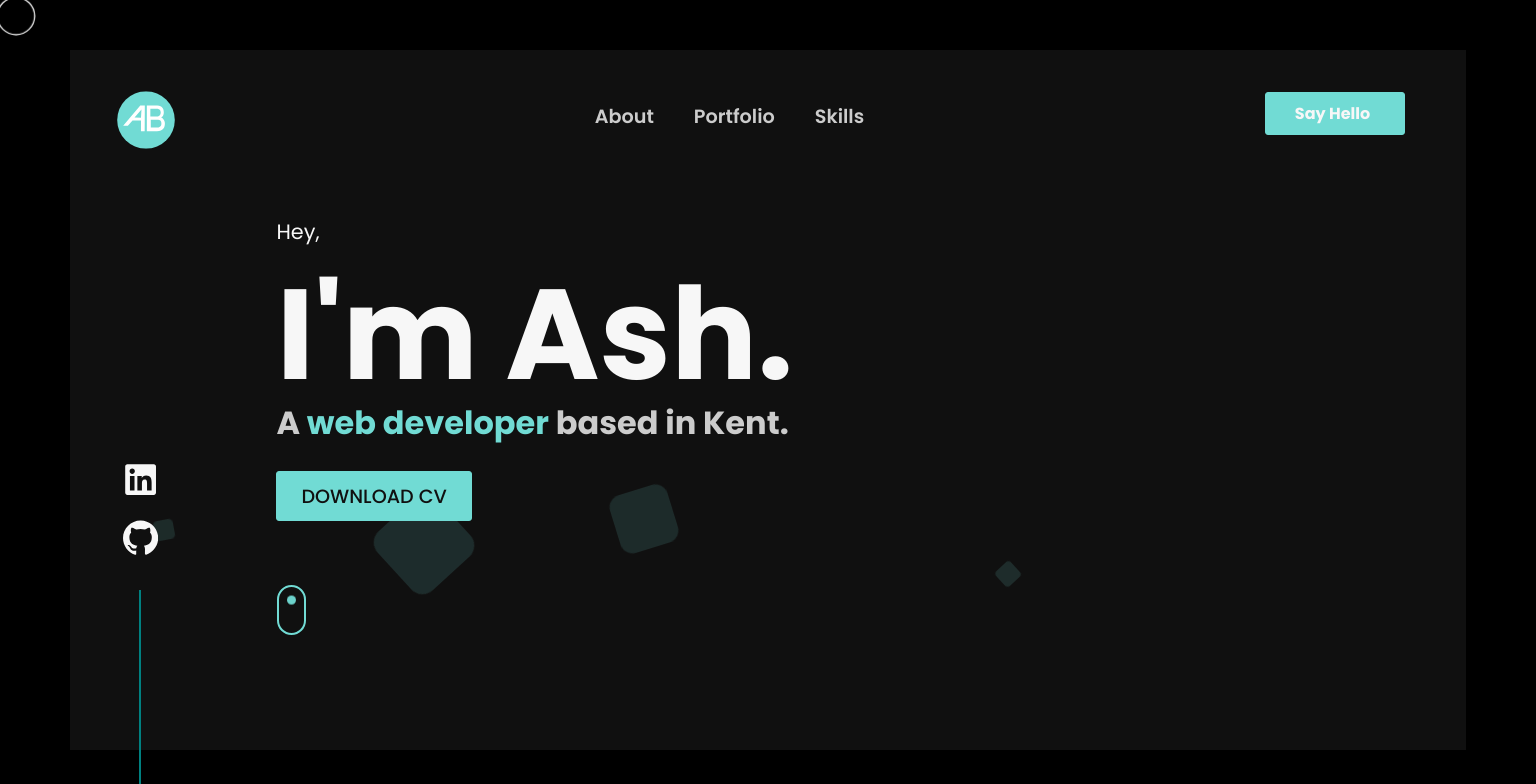
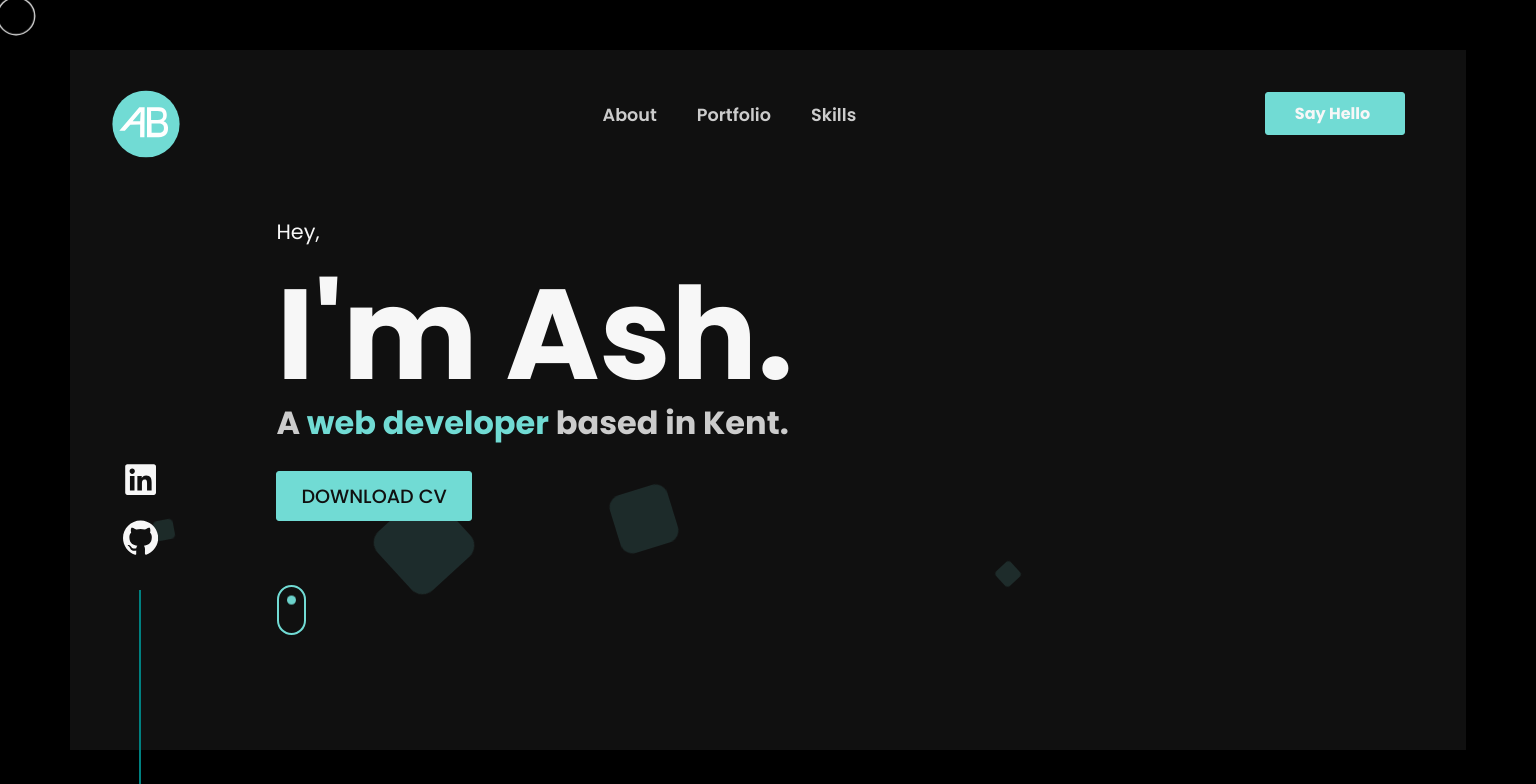
Before and after one commit to HighRoller94/portfoliov1, a Next.js app: page / in a window 1536 px wide. Shown: the top 784 px of the page. Built offline with nearby package versions, Linux system fonts and the light colour scheme; a web font is replaced by a local one.

Commit message:
updated nav

```diff
--- a/styles/components/NavOverlay.module.scss
+++ b/styles/components/NavOverlay.module.scss
@@ -102,9 +102,9 @@
 
                 @media screen and (min-width: 1312px) {
                     width: 3.5rem;
-                    transform: scale(1.2);
+                    transform: scale(1.4);
                     margin-left: -.8rem;
-                    margin-top: .5rem;
+                    margin-top: 1rem;
                 }
             }
 
@@ -268,11 +268,10 @@
                                 font-weight: 600;
                                 position: relative;
                                 height: 100%;
-                                cursor: pointer;
                             }
 
                             @media screen and (min-width: 1312px) {
-                                font-size: 1.2rem;
+                                font-size: 1.1rem;
                             }
 
                             &:hover {
@@ -626,7 +625,7 @@
                     margin-right: .8rem;
                     .navbar__links {
                         color:rgb(54, 54, 54);
-                        font-size: 1.2rem;
+                        font-size: 1.1rem;
                     }
                 }
             }
```
